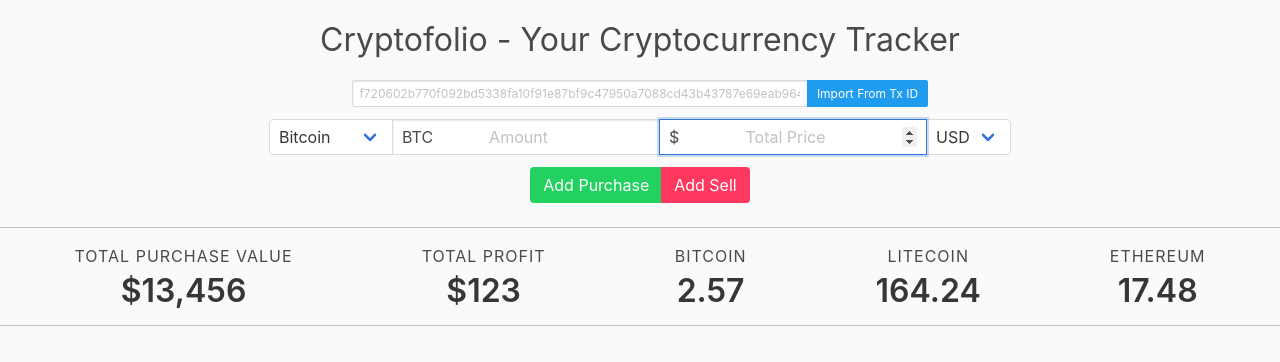
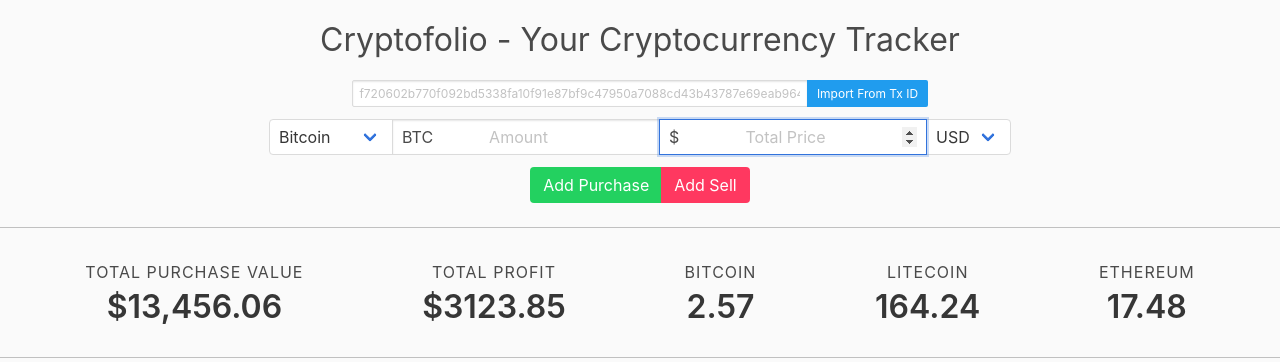
Before and after one commit to benharvie/Cryptofolio, a website: page index.html in a window 1280 px wide. Drawn offline with nearby package versions, Linux system fonts and the light colour scheme.

Commit message:
UI refactor

```diff
--- a/css/style.css
+++ b/css/style.css
@@ -75,5 +75,6 @@ h1 {
 
 #stats {
   border-bottom: 1px solid #C0C0C0;
-  padding: 1em;
+  padding: 2em;
+  margin-bottom: 1em;
 }
--- a/index.html
+++ b/index.html
@@ -73,13 +73,13 @@
       <div class="level-item has-text-centered">
         <div>
           <p class="heading">Total Purchase Value</p>
-          <p class="title">$13,456</p>
+          <p class="title">$13,456.06</p>
         </div>
       </div>
       <div class="level-item has-text-centered">
         <div>
           <p class="heading">Total Profit</p>
-          <p class="title">$123</p>
+          <p class="title">$3123.85</p>
         </div>
       </div>
       <div class="level-item has-text-centered">
--- a/js/app.js
+++ b/js/app.js
@@ -81,7 +81,7 @@ const handleSubmit = function() {
   const coinPrice = getPrice(this.crypto_currency.value, this.global_currency.value)
   newTile.className = 'level-item';
   newTile.id = this.crypto_currency.value
-  newTile.innerHTML = `<p class="title">${this.crypto_currency.value}&nbsp;&nbsp;&nbsp;/p>
+  newTile.innerHTML = `<p class="title">${this.crypto_currency.value}&nbsp;&nbsp;&nbsp;</p>
                        <br>
                        <br>
                        <p class="heading"><b>Date:</b> ${(new Date()).toString().split(' ').splice(1,3).join(' ')}
```
